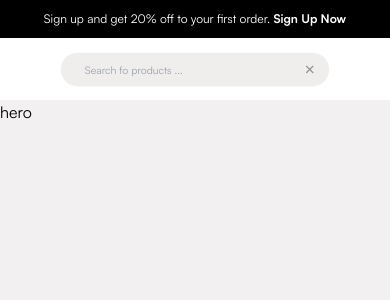
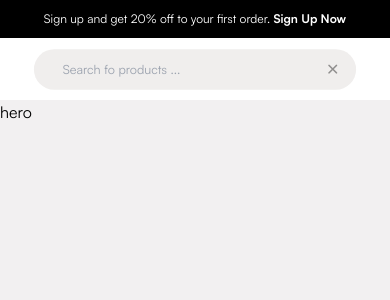
Before and after one commit to zaenmuttakin/ecommerce-shop.co, a React (Vite) app: page / in a window 390 px wide. Both pictures are taken after a click on the button 292 px from the left and 69 px from the top of the page. Shown: the top 300 px of the page. Built offline with nearby package versions, Linux system fonts and the light colour scheme.

Commit message:
fix mobile menu button

```diff
--- a/src/components/Elements/NavMenu/index.jsx
+++ b/src/components/Elements/NavMenu/index.jsx
@@ -18,7 +18,7 @@ const NavMenu = ({ styles="" }) => {
       {/* menu mobile */}
       <div className="block xl:hidden">
         <button className="cursor-pointer" onClick={() => handleMenu()}>
-          <i className="ic-menu tx-3 leading-normal" />
+          <i className={`${displayMenu ? "ic-x" : "ic-menu"} tx-3 leading-normal`} />
         </button>
         <ul
           className={`absolute flex flex-col gap-6 tx-2 bg-white min-w-full rounded-b top-16 px-6 py-10 left-0 border-t border-gray-10 ${displayMenu ? "block" : "hidden"}`}
--- a/src/components/Fragments/Navbar.jsx
+++ b/src/components/Fragments/Navbar.jsx
@@ -31,10 +31,10 @@ const Navbar = () => {
             <button className="block xl:hidden cursor-pointer" onClick={() => handleSrc()}>
               <i className="ic-search tx-3" />
             </button>
-            <div className={`${displaySrc ? "flex" : "hidden"} absolute main-container items-center bg-white h-full w-full top-0 left-0`} ref={srcRef}>
+            <div className={`${displaySrc ? "flex" : "hidden"} absolute main-container items-center bg-white h-full w-full top-0 left-0 z-10`} ref={srcRef}>
               <InputField
                 icon="ic-x"
-                styles="scale-75 w-full"
+                styles="scale-90 w-full"
                 alignIcon="right"
                 click={handleSrc}
                 placeholder="Search fo products ..."
```
